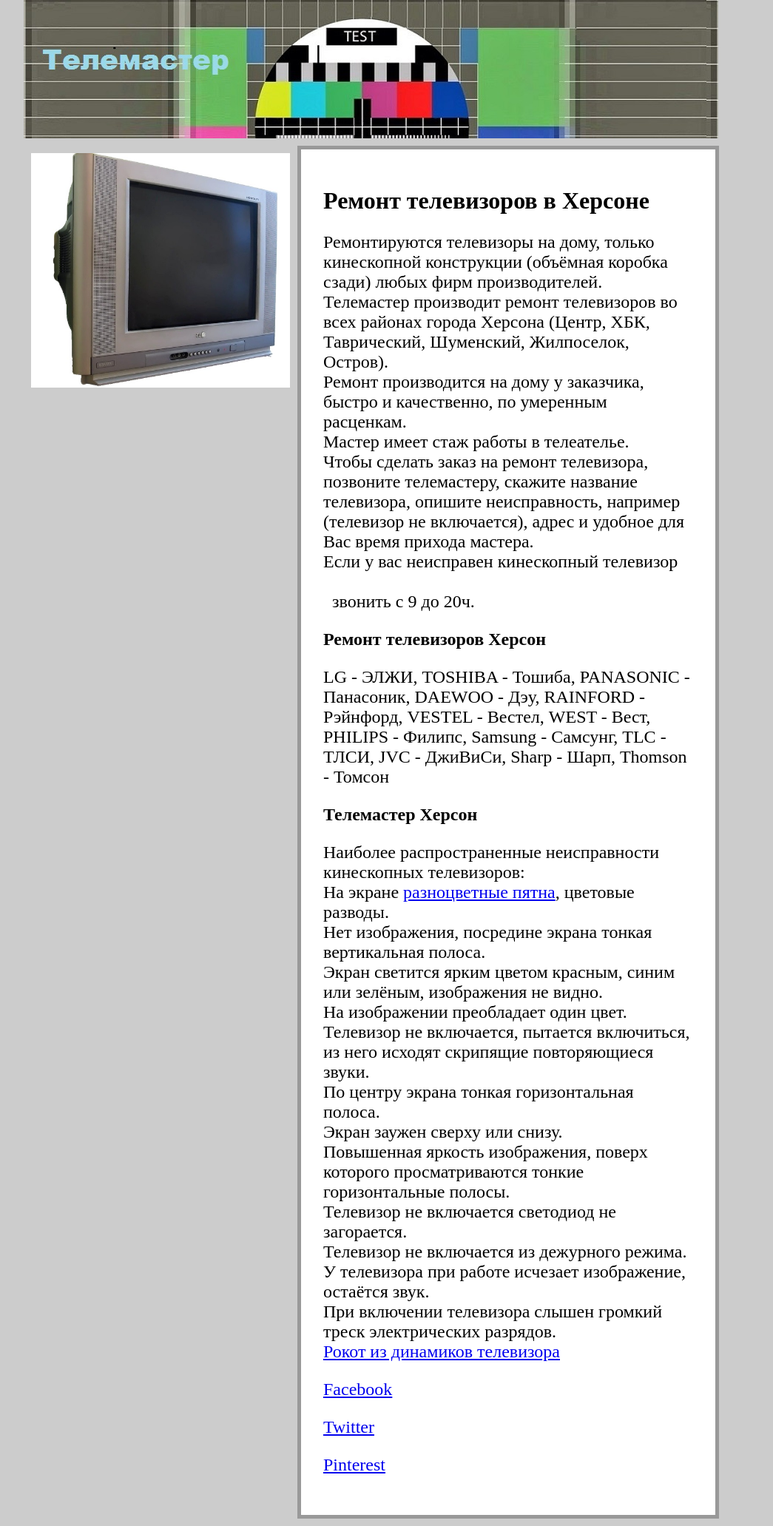
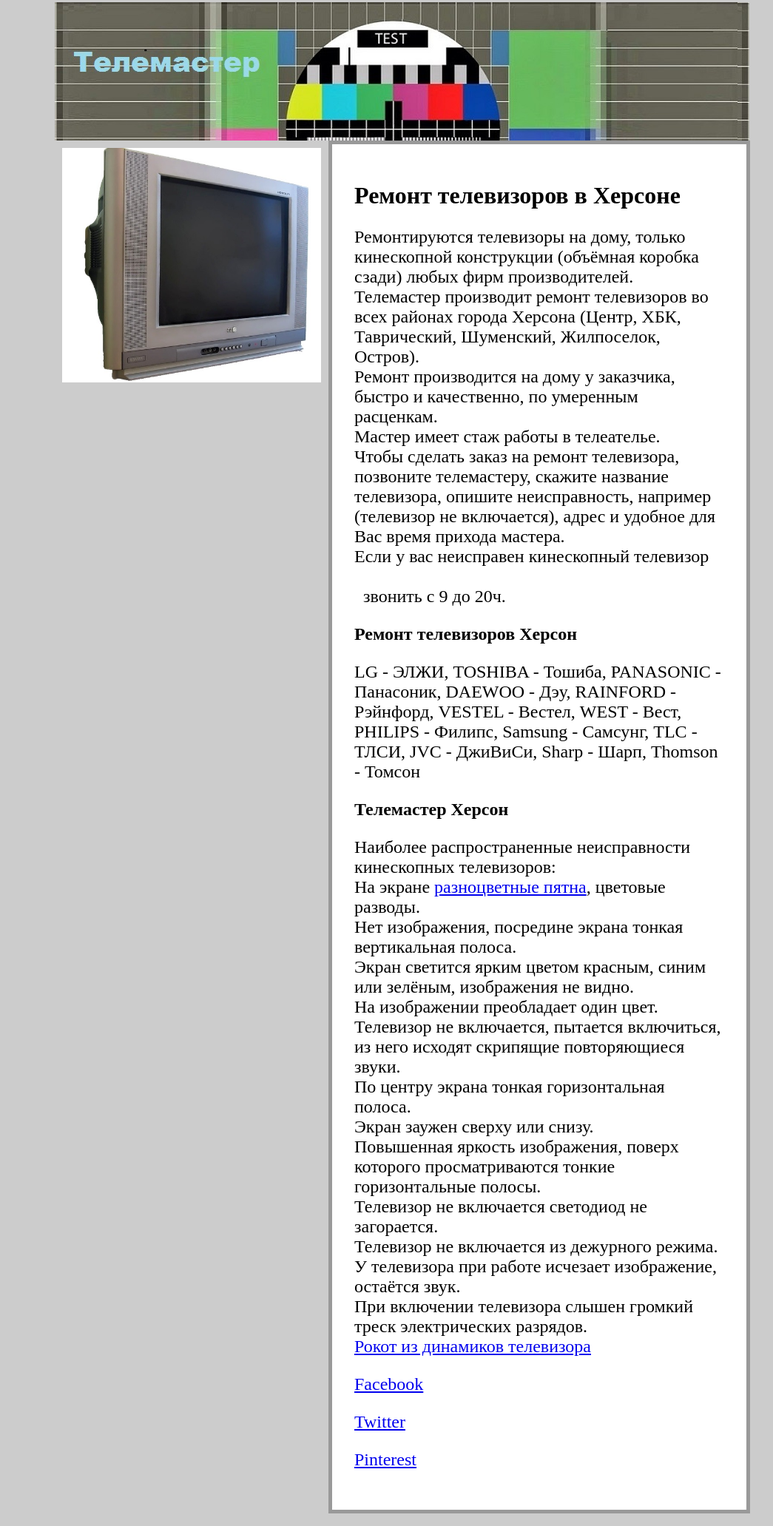
Before and after one commit to steve246471/steve246471.github.io, a PHP site: page / in a window 1280 px wide. Shown: the whole page at 74% size, without its empty margins (96-1141 px from the left). Run offline with PHP 8.4, Linux system fonts and the light colour scheme.

Commit message:
Add files via upload

```diff
--- a/index.html
+++ b/index.html
@@ -11,6 +11,9 @@
 <link rel="stylesheet" type="text/css" href="style.css">
 </head>
 <body oncopy="return false;">
+<table class="center">
+	<tr>
+		<td>
 <div class="block0">
 </div>
 <div id="parent">
@@ -73,5 +76,8 @@
 </script>
 </div>
  </div>
+</td>
+	</tr>
+</table>
 </body>
 </html>
--- a/style.css
+++ b/style.css
@@ -7,7 +7,7 @@ margin: 0px;
   }
 
 .block0 {
-margin:0px 10%;
+
 width: 939px;
 height: 187px;
 background-image: url('telemaster.jpg');
@@ -28,8 +28,11 @@ border: 5px solid rgba(0, 0, 0, .4);
 }
 #parent {
   display:flex;
-margin:10px 10%
+
 }
+.center {
+  margin-left: auto;
+  margin-right: auto;}
 }
 @media screen and (max-width: 480px)  {
 p {
@@ -59,4 +62,7 @@ background-image: url('telemaster.jpg');
                 padding-left: 20px;
 border: 5px solid rgba(0, 0, 0, .4);
 }
+.center {
+  margin-left: auto;
+  margin-right: auto;}
 }
```
